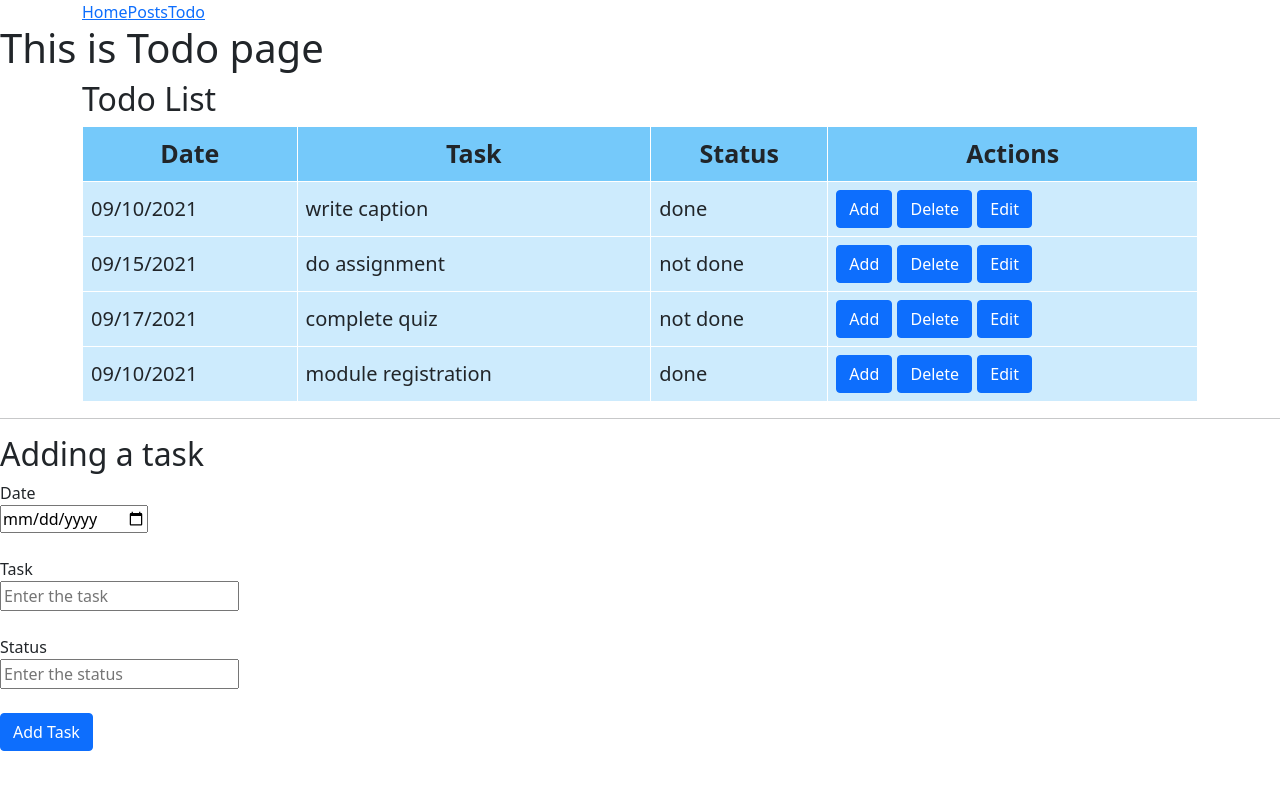
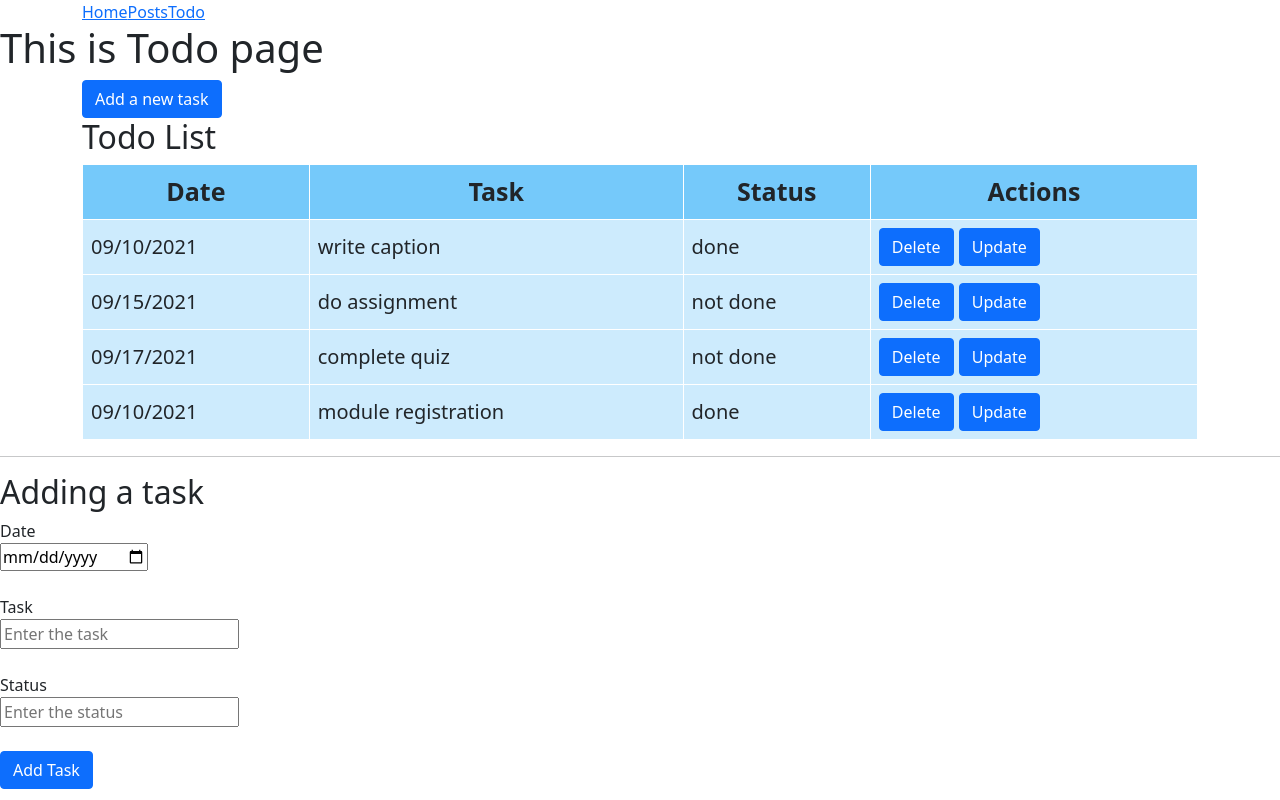
Before and after one commit to hanajiffry99/react_todo_app, a React (Create React App) app: page /todo in a window 1280 px wide. Built offline with nearby package versions, Linux system fonts and the light colour scheme.

Commit message:
bootstrap modal for adding task

```diff
--- a/package.json
+++ b/package.json
@@ -6,7 +6,7 @@
     "@testing-library/jest-dom": "^5.11.9",
     "@testing-library/react": "^11.2.5",
     "@testing-library/user-event": "^12.8.1",
-    "bootstrap": "^5.1.0",
+    "bootstrap": "^5.1.1",
     "nanoid": "^3.1.25",
     "react": "^17.0.1",
     "react-bootstrap": "^1.6.3",
--- a/src/Components/Table/Table.jsx
+++ b/src/Components/Table/Table.jsx
@@ -1,6 +1,7 @@
 import { nanoid } from "nanoid";
 import React, { useState } from "react";
-import { Container,Row,Col, Form, Button } from "react-bootstrap";
+import { Container,Row,Col, Form, Button,Modal} from "react-bootstrap";
+import "bootstrap/dist/css/bootstrap.min.css";
 import data from "./data.json";
 import "./Table.css";
 
@@ -11,6 +12,8 @@ function Table(){
         date:'',task:'',status:' '
     });//values used for name tag in form are used here
 
+
+    //Adding a new task
     const handleadd= (e) =>
     {
         e.preventDefault();
@@ -22,6 +25,8 @@ function Table(){
         setadd(newformdata);
     };
 
+
+    //displayng the newly addedtask in table
     const handleaddsubmit = (e) =>{
         e.preventDefault();
 
@@ -36,10 +41,17 @@ function Table(){
         settasks(newtasks);
     };
 
+    //adding model
+    const [isOpen, setIsOpen] = useState(false);
+
+
     return(
         <>
         <h1>This is Todo page</h1>
         <Container>
+
+        <button type="button" class="btn btn-primary" onClick={()=>setIsOpen(true)}>
+        Add a new task </button>
         <h2>Todo List</h2>
             <table>
                 <thead>
@@ -54,7 +66,7 @@ function Table(){
                         <td>{task.date}</td>
                         <td>{task.task}</td>
                         <td>{task.status}</td>
-                        <td><Button>Add</Button>  <Button>Delete</Button>  <Button>Edit</Button></td>
+                        <td><Button>Delete</Button>  <Button>Update</Button></td>
                     </tr>
                     ))}
                 </tbody>
@@ -70,6 +82,30 @@ function Table(){
             <input type="text" name="status" placeholder="Enter the status" required onChange={handleadd}/><br/><br/>
             <Button onClick={handleaddsubmit}>Add Task</Button>
         </Form>
+
+
+        <Modal show={isOpen} onHide={()=>setIsOpen(false)}>
+            <Modal.Header>
+                <Modal.Title>Add a new Task</Modal.Title>
+                <Button onClick={()=>setIsOpen(false)}>
+                    <span aria-hidden="true">&times;</span>
+                </Button>
+            </Modal.Header>
+            <Modal.Body>
+                <Form>
+                   <label>Date</label><br/>
+                   <input type="date" name="date" placeholder="Enter the date" required onChange={handleadd}/><br/><br/>
+                   <label>Task</label><br/>
+                   <input type="text" name="task" placeholder="Enter the task" required onChange={handleadd}/><br/><br/>
+                   <label>Status</label><br/>
+                   <input type="text" name="status" placeholder="Enter the status" required onChange={handleadd}/><br/><br/>
+                </Form>
+            </Modal.Body>
+            <Modal.Footer>
+               <Button onClick={()=>setIsOpen(false)}>Cancel</Button>
+               <Button onClick={handleaddsubmit}>Save</Button>
+            </Modal.Footer>
+        </Modal>
         </>
     )
 }
```
Also changed, not shown: 1 other file (tests, documents, lock files or other folders).
